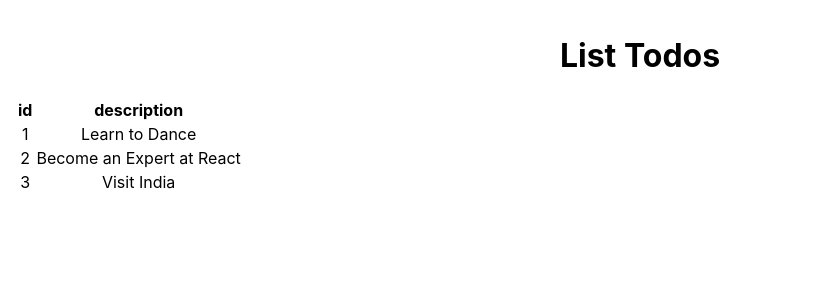
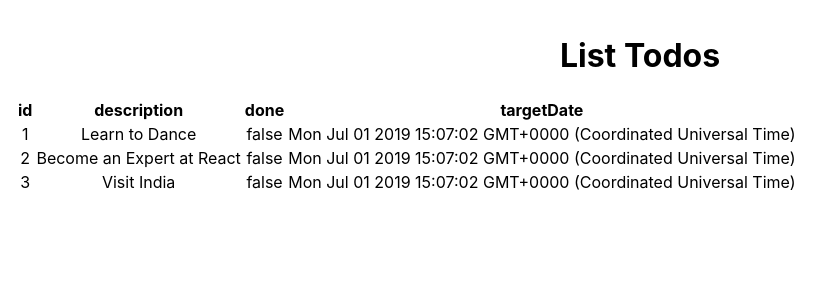
Before and after one commit to TechBrenda/todo-app, a React (Create React App) app in the folder todo-app/: page /todo in a window 1280 px wide. Shown: the top 300 px of the page, without its empty margins (0-838 px from the left). Built offline with nearby package versions, Linux system fonts and the light colour scheme.

Commit message:
Added properties to todos

```diff
--- a/todo-app/src/components/todo/TodoList.js
+++ b/todo-app/src/components/todo/TodoList.js
@@ -5,9 +5,24 @@ class TodoList extends Component {
     super(props)
     this.state = {
       todos: [
-        { id: 1, description: 'Learn to Dance' },
-        { id: 2, description: 'Become an Expert at React' },
-        { id: 3, description: 'Visit India' }
+        {
+          id: 1,
+          description: 'Learn to Dance',
+          done: false,
+          targetDate: new Date()
+        },
+        {
+          id: 2,
+          description: 'Become an Expert at React',
+          done: false,
+          targetDate: new Date()
+        },
+        {
+          id: 3,
+          description: 'Visit India',
+          done: false,
+          targetDate: new Date()
+        }
       ]
     }
   }
@@ -21,6 +36,8 @@ class TodoList extends Component {
             <tr>
               <th>id</th>
               <th>description</th>
+              <th>done</th>
+              <th>targetDate</th>
             </tr>
           </thead>
           <tbody>
@@ -28,6 +45,8 @@ class TodoList extends Component {
               <tr>
                 <td>{todo.id}</td>
                 <td>{todo.description}</td>
+                <td>{todo.done.toString()}</td>
+                <td>{todo.targetDate.toString()}</td>
               </tr>
             ))}
           </tbody>
```
